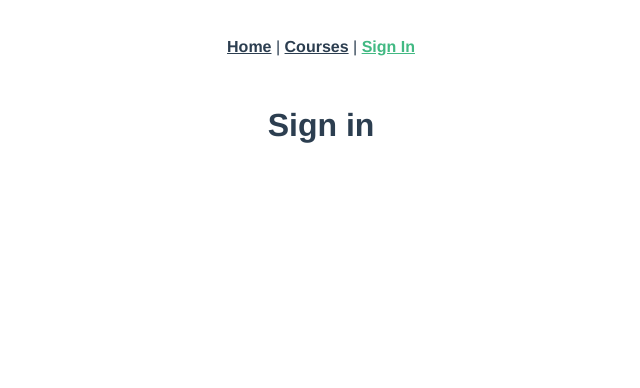
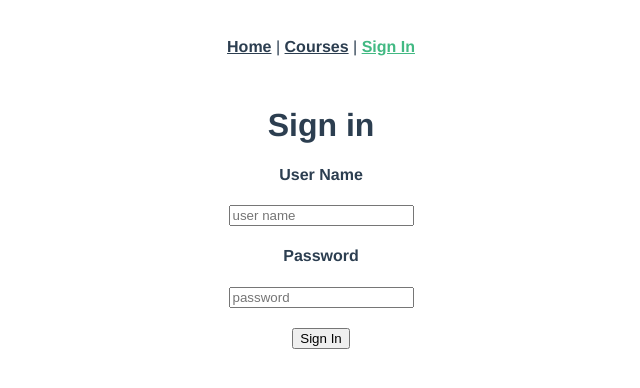
Before and after one commit to sosensible/ols, a Vue app: page /sign-in in a window 1280 px wide. Shown: the top 388 px of the page, without its empty margins (319-959 px from the left). Built offline with nearby package versions, Linux system fonts and the light colour scheme.

Commit message:
added signIn component and used it on SignIn page

```diff
--- /dev/null
+++ b/src/components/signIn.vue
@@ -0,0 +1,12 @@
+<template>
+  <div>
+    <h4>User Name</h4>
+    <input v-model="text" placeholder="user name"/>
+    <h4>Password</h4>
+    <input v-model="text" placeholder="password"/>
+    <h2></h2>
+    <router-link to="">
+      <button>Sign In</button>
+    </router-link>
+  </div>
+</template>
--- a/src/views/SignIn.vue
+++ b/src/views/SignIn.vue
@@ -1,5 +1,17 @@
 <template>
   <div>
     <h1>Sign in</h1>
+    <signIn />
   </div>
 </template>
+<script lang="ts">
+import { Component, Vue } from "vue-property-decorator";
+import signIn from "../components/signIn.vue"
+
+@Component({
+  components: {
+    signIn
+  }
+})
+export default class Home extends Vue {}
+</script>
```
